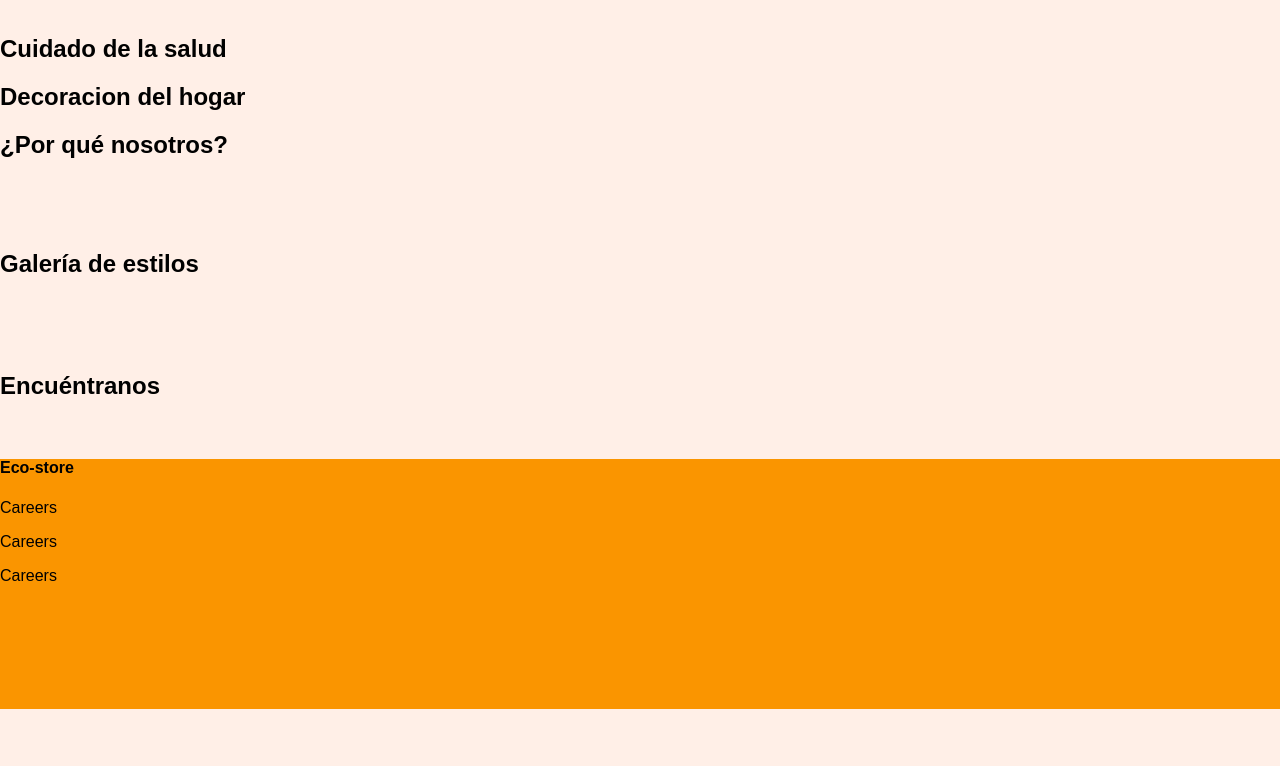
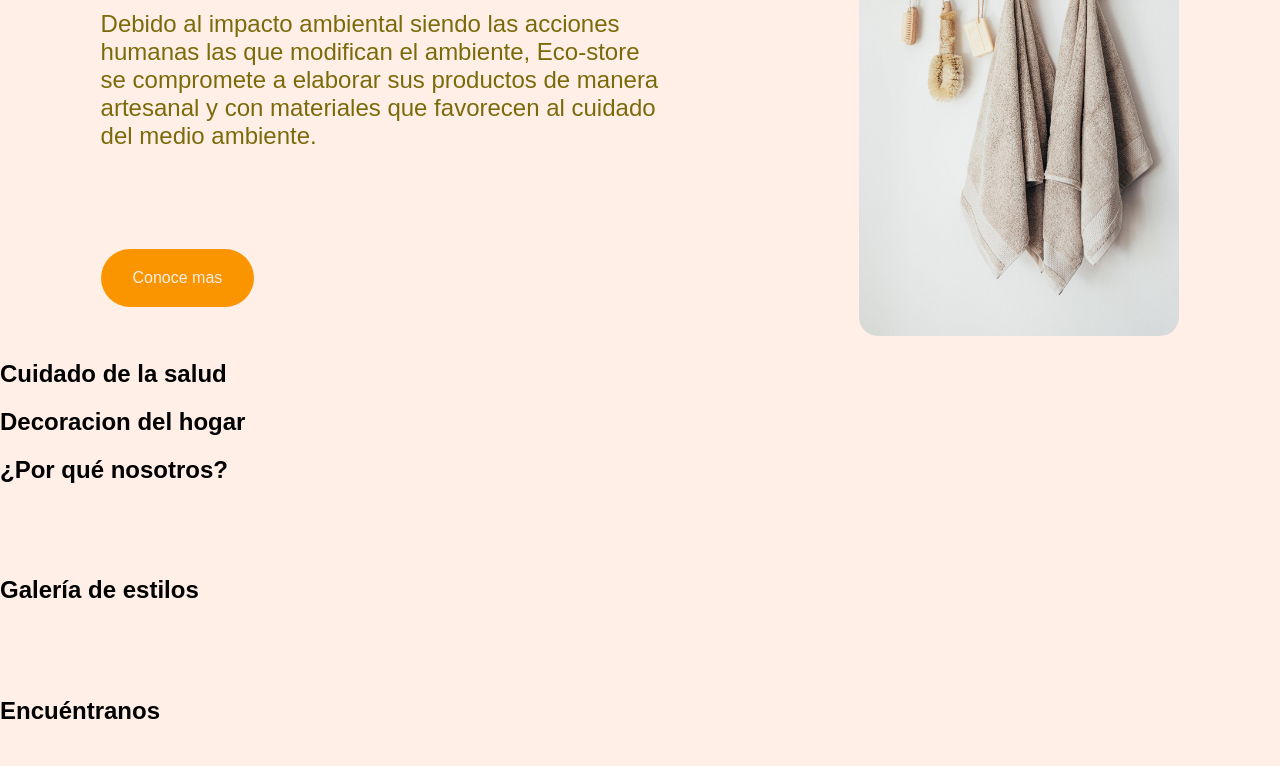
Before and after one commit to Jisbel/eco-store, a plain HTML site: page index.html in a window 1280 px wide. Shown: the part 250-1016 px from the top of the page. Before the commit the page ends 959 px from the top, so only its background shows below. Drawn offline with Linux system fonts and the light colour scheme.

Commit message:
Adding styles to the article section

```diff
--- a/index.html
+++ b/index.html
@@ -34,15 +34,15 @@
     </nav>
     <main class="main-section">
         <article>
-            <div class="info-section">
+            <div class="impact-section">
                 <h1>Impacto ecologico</h1>
 
-                <p>Debido al impacto ambiental siendo las acciones humanas las que modifican el ambiente, Eco-store se compromete a elaborar sus productos de manera artesanal y con materiales que favorecen al cuidado  del medio ambiente.</p>
+                <p>Debido al impacto ambiental siendo las acciones  <br> humanas las que modifican el ambiente, Eco-store <br> se compromete a elaborar sus productos de manera <br> artesanal y con materiales que favorecen al cuidado <br> del medio ambiente.</p>
 
                 <button>Conoce mas</button>
             </div>
             <div class="image-section">
-                <img src="" alt="">
+                <img src="./assets/img/main-2.jpg" alt="">
             </div>
         </article>
         <section class="product-section">
--- a/scss/main.scss
+++ b/scss/main.scss
@@ -2,7 +2,9 @@ $primary-color: #FFEFE7;
 $secondary-color: #FFDAC6;
 $tertiary-color: #BABD8D;
 $primary-text-color: #7C6A0A;
+$quaternion-color: #FA9500;
 $font-stack: 'IBM Plex Sans' , sans-serif;
+$paragraph-size: 1.5em;
 
 body {
     margin: 0px;
@@ -19,7 +21,7 @@ nav {
     justify-content: space-between;
     color: $primary-text-color;
     p{
-        font-size: 1.5em;
+        font-size: $paragraph-size;
         padding-left: 30px;
     }
     .icons{
@@ -33,9 +35,44 @@ nav {
 }
 
 
+article {
+    width: auto;
+    color: $primary-text-color;
+    display: flex;
+    justify-content: space-around;
+    .impact-section{
+        display: flex;
+        flex-direction: column;
+        padding-top: 50px;
+        gap: 25px;
+    }
+    h1{
+        font-size: 3em;
+        padding: 0;
+        margin: 0;
+    }
+    p{
+        font-size: $paragraph-size;
+    }
+    button{
+        width: 12vw;
+        padding: 20px;
+        border-style: none;
+        border-radius: 35px;
+        color: #FFEFE7;
+        background-color: $quaternion-color;
+        font-size: 1em;
+        margin-top: 50px;
+    }
+    img{
+         width: 25vw;
+         border-radius: 19px;
+    }
+}
+
+
 footer{
-    $background: #FA9500;
-    background-color: $background;
+    background-color: $quaternion-color;
     width: 100%;
     height: 250px;
 }
```
Also changed, not shown: css/main.css, 1 other file.
